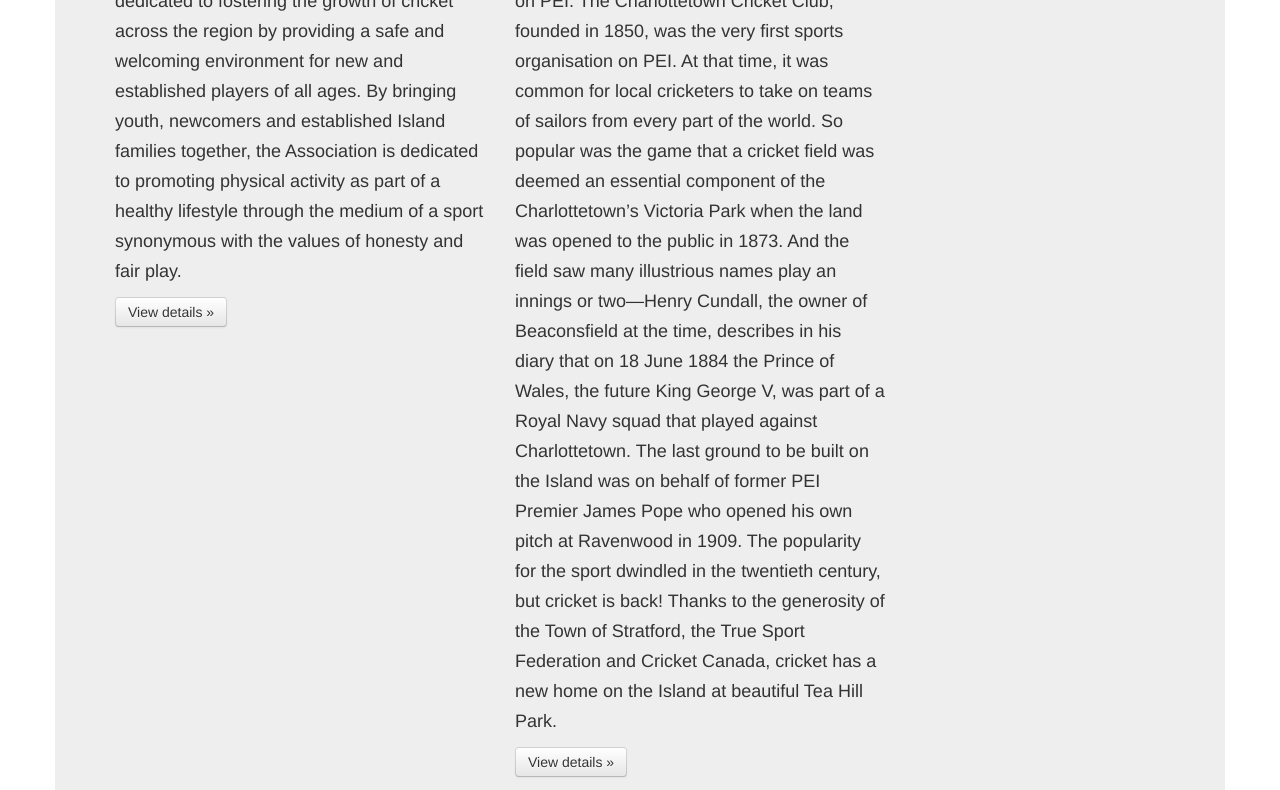
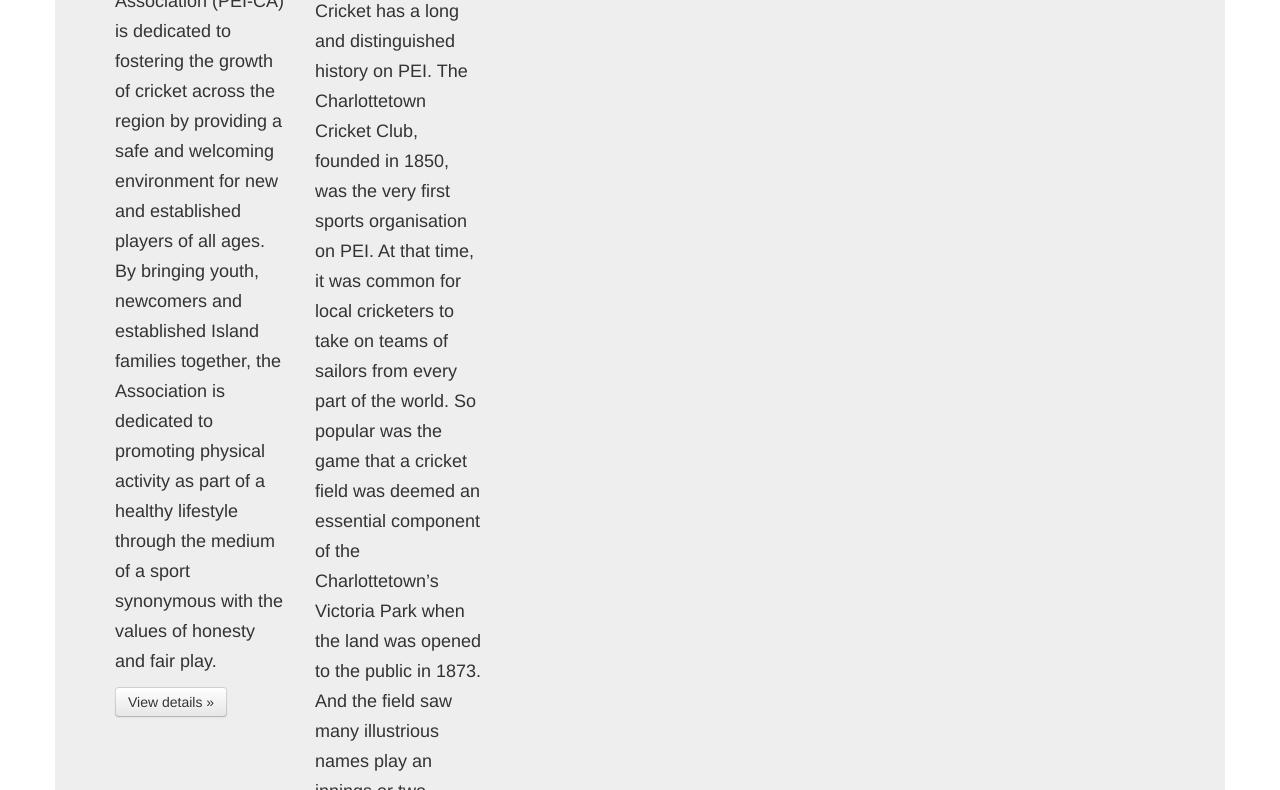
Before and after one commit to vishrut123/vish, a plain HTML site: page about.html in a window 1280 px wide. Shown: the part 418-1208 px from the top of the page. Drawn offline with Linux system fonts and the light colour scheme.

Commit message:
0111111111111111111

```diff
--- a/about.html
+++ b/about.html
@@ -68,14 +68,14 @@
         <p><a class="btn btn-primary btn-large">Learn more &raquo;</a></p>
 
         <div class="row">
-        <div class="span4">
+        <div class="span2">
           <h2>Mission</h2>
           <p>The PEI Cricket Association (PEI-CA) is dedicated to fostering the growth of cricket across the region by providing a safe and welcoming environment for new and established players of all ages.
 
 By bringing youth, newcomers and established Island families together, the Association is dedicated to promoting physical activity as part of a healthy lifestyle through the medium of a sport synonymous with the values of honesty and fair play. </p>
           <p><a class="btn" href="#">View details &raquo;</a></p>
         </div>
-        <div class="span4">
+        <div class="span2">
           <h2>Company Overview</h2>
           <p>Cricket has a long and distinguished history on PEI.
 
```
Also changed, not shown: count.txt.
